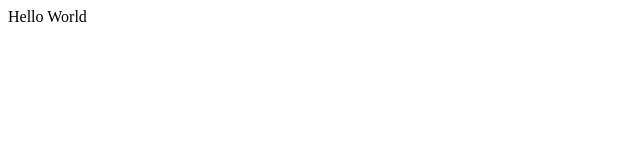
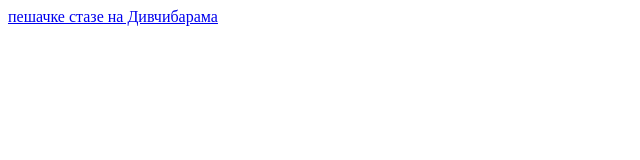
Before and after one commit to vanjakom/staze.rs, a plain HTML site: page index.html in a window 1280 px wide. Shown: the whole page, without its empty margins (0-640 px from the left). Drawn offline with Linux system fonts and the light colour scheme.

Commit message:
initial work

```diff
--- a/index.html
+++ b/index.html
@@ -1,5 +1,8 @@
 <html>
+  <head>
+    <title>staze.rs</title>
   <body>
-    Hello World
+    <a href="https://hiking.waymarkedtrails.org/#?map=14.347895446340061!44.1082!19.9979">пешачке стазе на Дивчибарама</a>
+    </br>
   </body>
 </html>
```
